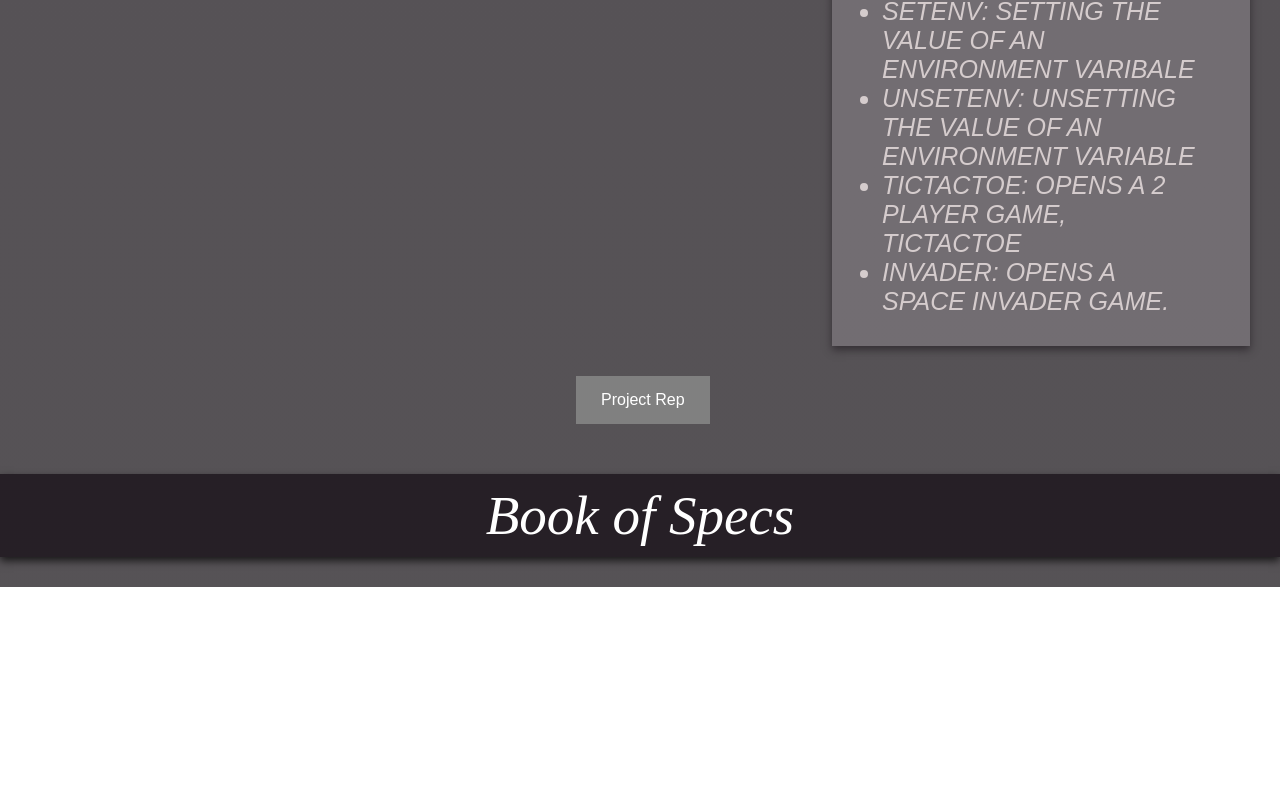
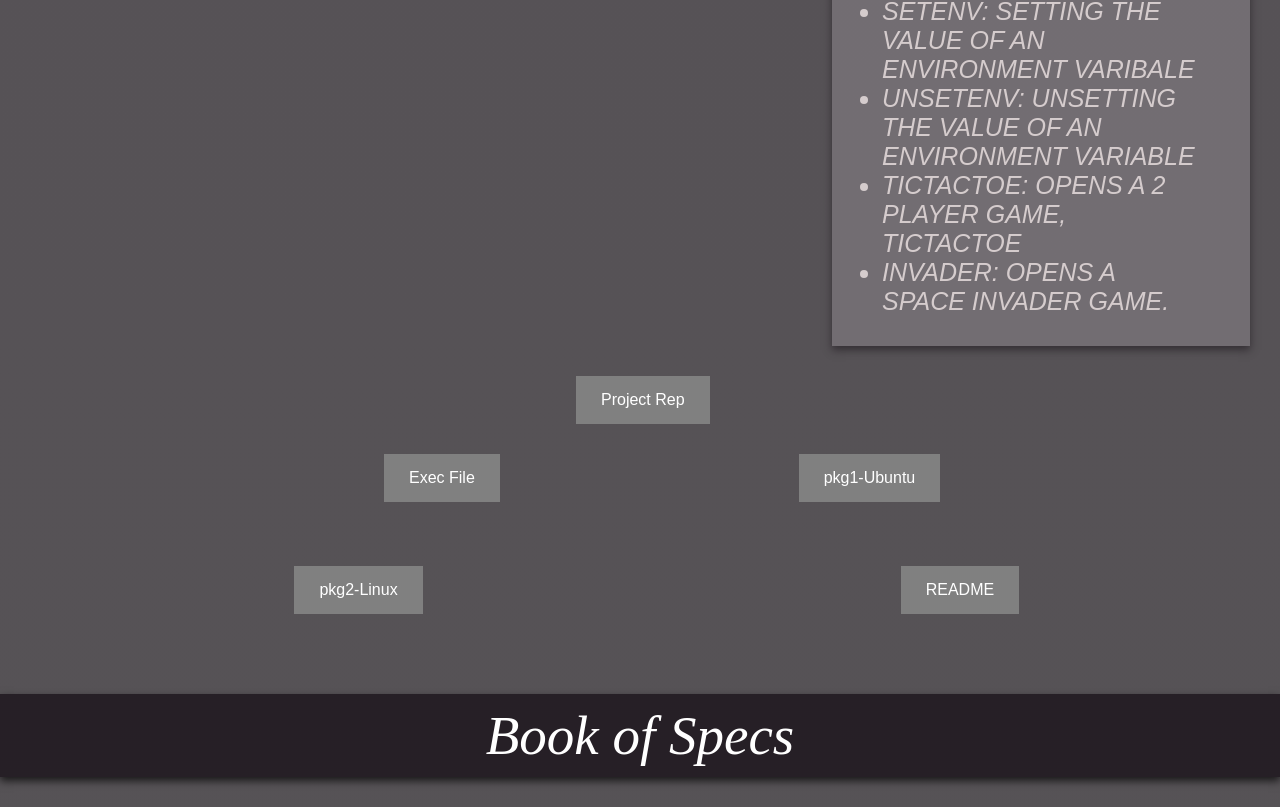
Before and after one commit to voTeXStudios/voTeXStudios.github.io, a plain HTML site: page Project.html in a window 1280 px wide. Shown: the part 5113-5920 px from the top of the page. Before the commit the page ends 5700 px from the top, so only its background shows below. Drawn offline with Linux system fonts and the light colour scheme.

Commit message:
Packages added with README

```diff
--- a/Project.html
+++ b/Project.html
@@ -93,10 +93,21 @@
             </p>
         </div>
 
-
         <a href="https://github.com/voTeXStudios/shell_working" class="rep">
             Project Rep
         </a>
+
+        <a href="main" class="exec">
+            Exec File
+        </a>
+
+        <a href="#" class="pkg">pkg1-Ubuntu</a>
+
+        <a href="#" class="pkg2">
+            pkg2-Linux
+        </a>
+
+        <a href="#" class="readme">README</a>
 
 
 
--- a/styles3.css
+++ b/styles3.css
@@ -93,31 +93,91 @@ body
     background-color: grey;
     color: white;
     padding: 15px 25px;
+    margin-bottom: 30px;
     text-align: center;
     text-decoration: none;
     display: inline-block;
     margin-left: 45%;
+    margin-right: 30%;
 
 }
+
+
 
 .rep:hover, .rep:active{
     background-color: khaki;
     color: black;
 }
-/*.Picture
+
+.exec:link, .exec:visited
 {
-    display: block;
-    font-size: 30px;
-    padding-left: 20px;
-    padding-right: 20px;
-    padding-top: 20px;
-    margin: 30px;
+     background-color: grey;
+    color: white;
+    padding: 15px 25px;
+    margin-bottom: 30px;
+    text-align: center;
+    text-decoration: none;
+    display: inline-block;
+    margin-left: 30%;
+}
+.exec:hover, .exec:active
+{
+    background-color: khaki;
     color: black;
-    font-style: italic;
-    text-transform: uppercase;
-    background-color: rgba(224, 213, 224, 0.2);
-    box-shadow: 0 4px 8px 0 rgba(53, 8, 53, 0.8);
-}*/
+
+}
+.pkg:link, .pkg:visited{
+    background-color: grey;
+    color: white;
+    padding: 15px 25px;
+    margin-bottom: 30px;
+    text-align: center;
+    text-decoration: none;
+    display: inline-block;
+    margin-left: 23%;
+    margin-right: 20%;
+    margin-bottom: 5%;
+}
+.pkg:hover, .pkg:active
+{
+    background-color: khaki;
+    color: black;
+}
+
+.pkg2:link, .pkg2:visited{
+    background-color: grey;
+    color: white;
+    padding: 15px 25px;
+    margin-bottom: 30px;
+    text-align: center;
+    text-decoration: none;
+    display: inline-block;
+    margin-left: 23%;
+    margin-right: 20%;
+
+}
+
+.pkg2:hover, .pkg2:active{
+    background-color: khaki;
+    color: black;
+}
+
+.readme:link, .readme:visited{
+    background-color: grey;
+    color: white;
+    padding: 15px 25px;
+    margin-bottom: 30px;
+    text-align: center;
+    text-decoration: none;
+    display: inline-block;
+    margin-left: 17%;
+    margin-right: 10%;
+}
+
+.readme:hover, .readme:active{
+     background-color: khaki;
+    color: black;
+}
 
 
 
```
Also changed, not shown: OurTeam.html (+3 -3 lines), index.html (+2 -2 lines), 3 other files.
